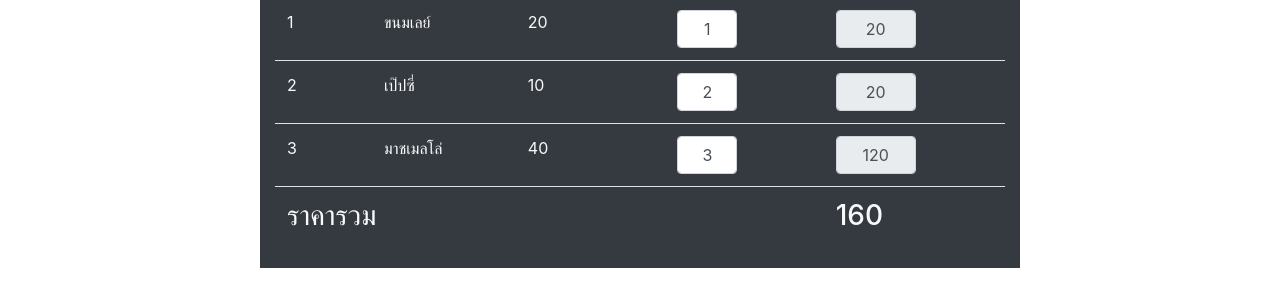
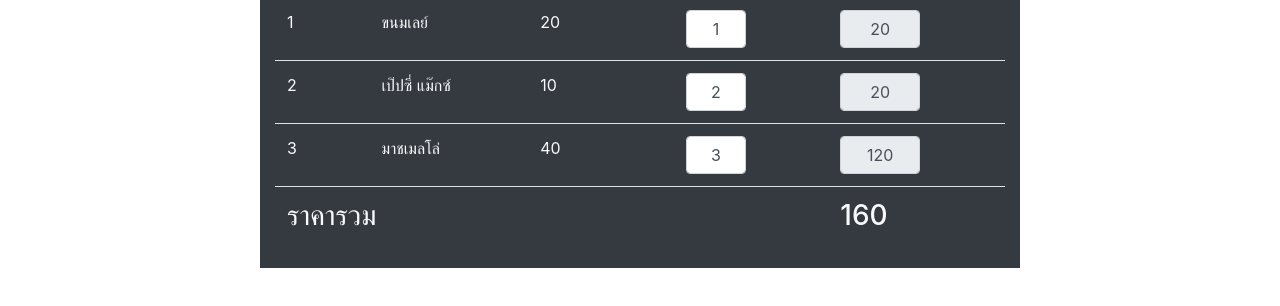
Before and after one commit to RepriseCoding/LearningJavaScript, a plain HTML site: page index.html in a window 1280 px wide. Shown: the part 508-814 px from the top of the page. Drawn offline with nearby package versions, Linux system fonts and the light colour scheme.

Commit message:
change product name on auto cal , and auto calculator didn't completely success

```diff
--- a/index.html
+++ b/index.html
@@ -112,7 +112,7 @@
                                 </tr>
                                 <tr>
                                     <td scope="row">2</td>
-                                    <td>เป๊ปซี่</td>
+                                    <td>เป๊ปซี่ แม๊กซ์</td>
                                     <td class="price-per-unit">10</td>
                                     <td>
 
```
